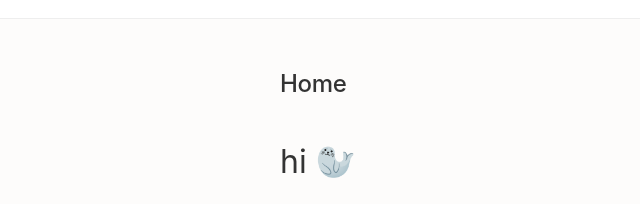
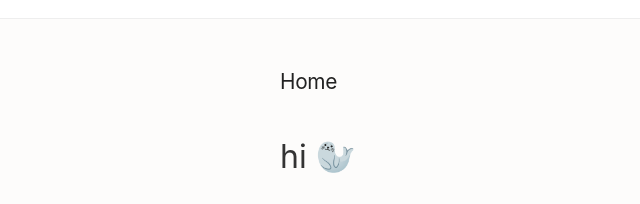
Before and after one commit to alexsuakim/sillysealthoughts, an Eleventy site: page index.njk in a window 1280 px wide. Shown: the part 171-375 px from the top of the page, 0-640 px from the left. Built offline with nearby package versions, Linux system fonts and the light colour scheme; Eleventy itself is replaced by a stand-in of ours; files that its build step writes are made by us from their sources.

Commit message:
fonts and shit

```diff
--- a/styles/main.css
+++ b/styles/main.css
@@ -94,8 +94,9 @@
 }
 
 .post-heading {
-  font-size: 1.5rem;
-  font-weight: 500;
+  font-size: 1.3rem;
+  font-weight: 400;
+  color: #222;
   margin-bottom: 0.8rem;
   line-height: 1.4;
   letter-spacing: -0.3px; /* adds a soft, airy feel */
```
